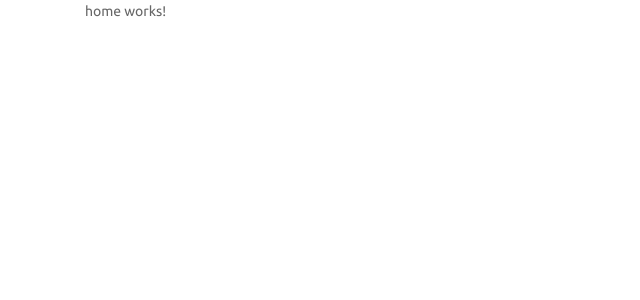
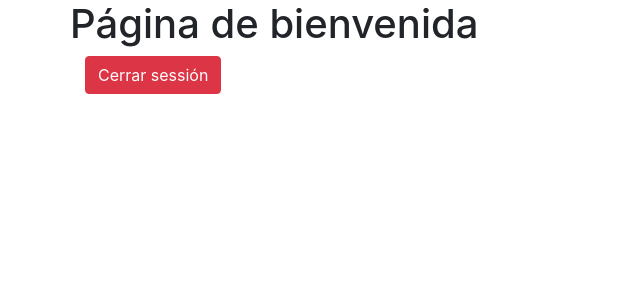
Before and after one commit to Alexamith/AutenticacionFirebase, an Angular app: page /home in a window 1280 px wide. Shown: the top 300 px of the page, without its empty margins (0-640 px from the left). Built offline with nearby package versions, Linux system fonts and the light colour scheme; sample sign-in values are in the browser's storage.

Commit message:
Cerrar session listo

```diff
--- a/src/app/pages/home/home.component.html
+++ b/src/app/pages/home/home.component.html
@@ -1,3 +1,7 @@
-<p>
-  home works!
-</p>
+<div class="row">
+  <h1>Página de bienvenida</h1>
+  <hr>
+  <div class="col-sm-8">
+    <button (click)="salir()" class="btn btn-danger">Cerrar sessión</button>
+  </div>
+</div>
--- a/src/app/pages/home/home.component.ts
+++ b/src/app/pages/home/home.component.ts
@@ -1,4 +1,6 @@
 import { Component, OnInit } from '@angular/core';
+import { Router } from '@angular/router';
+import { AuthService } from 'src/app/services/auth.service';
 
 @Component({
   selector: 'app-home',
@@ -7,9 +9,13 @@ import { Component, OnInit } from '@angular/core';
 })
 export class HomeComponent implements OnInit {
 
-  constructor() { }
+  constructor(private auth:AuthService, private router:Router) { }
 
   ngOnInit() {
   }
+  salir(){
+    this.auth.logout();
+    this.router.navigateByUrl('/login');
 
+  }
 }
--- a/src/app/services/auth.service.ts
+++ b/src/app/services/auth.service.ts
@@ -13,7 +13,7 @@ export class AuthService {
   constructor(private http:HttpClient) { }
 
   logout(){
-
+    localStorage.removeItem('idToken');
   }
 
   newUser(user:UserModel){
```
